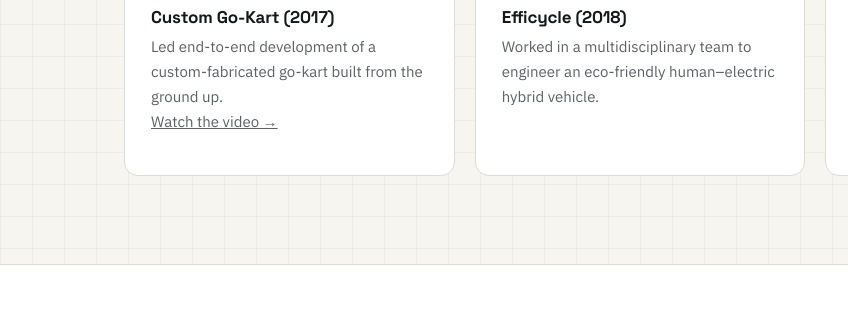
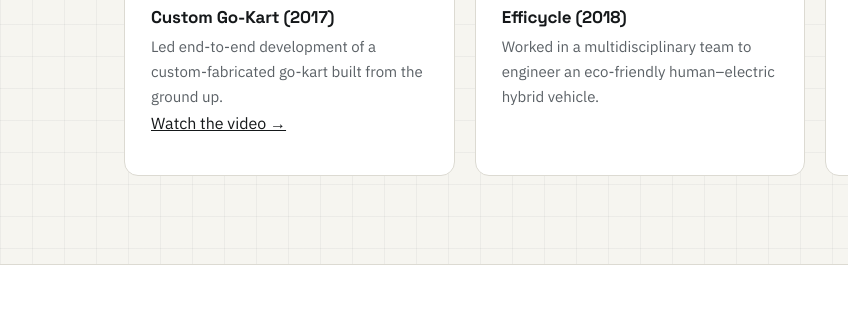
Before and after one commit to arunabha22/arunabha-majumder, a plain HTML site: page index.html in a window 1280 px wide. Shown: the part 5160-5478 px from the top of the page, 0-848 px from the left. Drawn offline with Linux system fonts and the light colour scheme.

Commit message:
Update video link with new class attribute

```diff
--- a/index.html
+++ b/index.html
@@ -457,7 +457,7 @@ footer{padding:22px 0;font-size:13px;color:var(--muted);background:var(--surface
           <div class="icon"><svg viewBox="0 0 24 24" fill="none" stroke="currentColor" stroke-width="2"><circle cx="6" cy="17" r="3"/><circle cx="18" cy="17" r="3"/><path d="M9 17h6M4 13l3-5h7l3 5"/></svg></div>
           <h3>Custom Go-Kart (2017)</h3>
           <p>Led end-to-end development of a custom-fabricated go-kart built from the ground up.</p>
-           <p><a href="https://youtu.be/KqmF3FYkMTk" target="_blank" rel="noopener">Watch the video &rarr;</a></p>
+          <a href="https://youtu.be/KqmF3FYkMTk" target="_blank" rel="noopener" class="SAME-CLASS-HERE">Watch the video &rarr;</a>
         </div>
         <div class="card">
           <div class="icon"><svg viewBox="0 0 24 24" fill="none" stroke="currentColor" stroke-width="2"><path d="M13 2 4 14h7l-1 8 9-12h-7z"/></svg></div>
```
